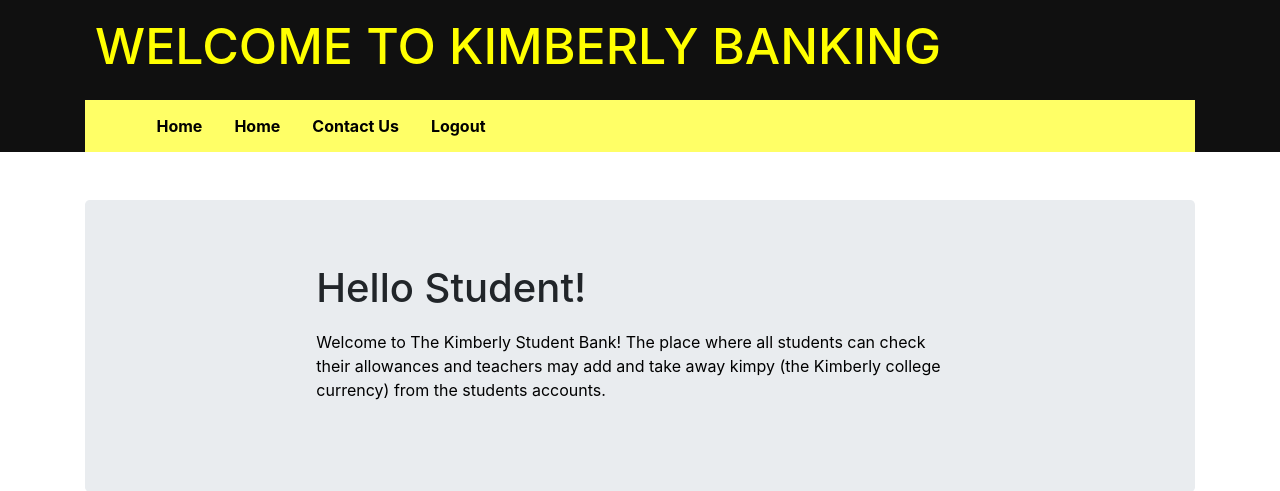
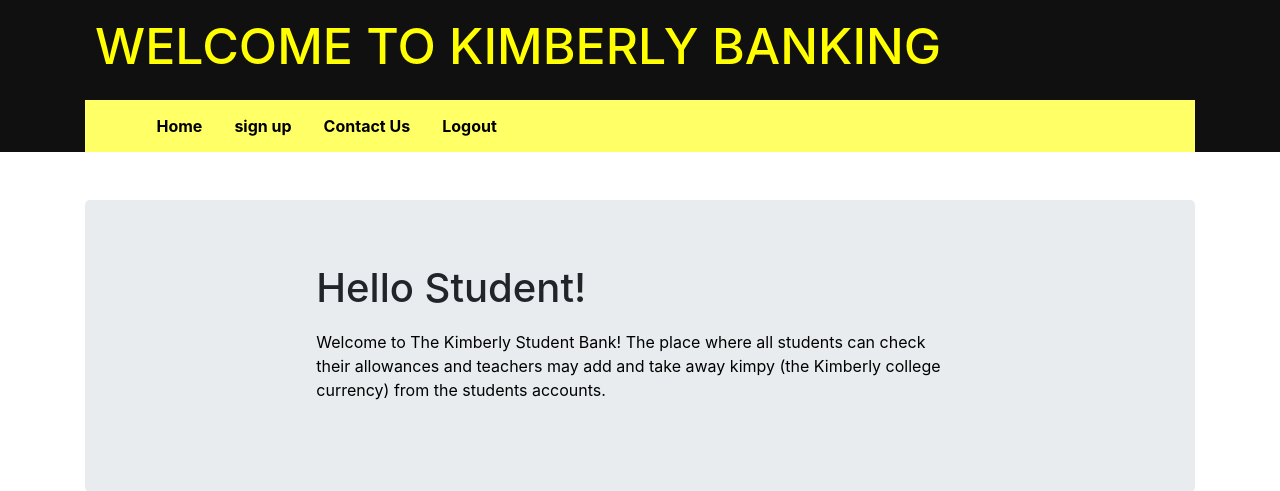
Before and after one commit to noruburi/MY-NEA, a Flask app: page / in a window 1280 px wide. Shown: the top 491 px of the page. Run offline with Flask 2, Linux system fonts and the light colour scheme; the visitor is signed in with stand-in values (Sample User, id 1); some libraries are stand-ins or nearby versions.

Commit message:
Update nav.html

```diff
--- a/nea 2/bank/website/templates/includes/nav.html
+++ b/nea 2/bank/website/templates/includes/nav.html
@@ -1,6 +1,6 @@
 <div class="navbar">
   <a class="nav-item nav-link" id="login" href="/">Home</a>
-  <a class="nav-item nav-link" id="login" href="/sign_up">Home</a>
+  <a class="nav-item nav-link" id="login" href="/sign_up">sign up</a>
   {% if not session['user'] %}
   <a class="nav-item nav-link" id="login" href="/login">Login</a>
   {% else %}
```
